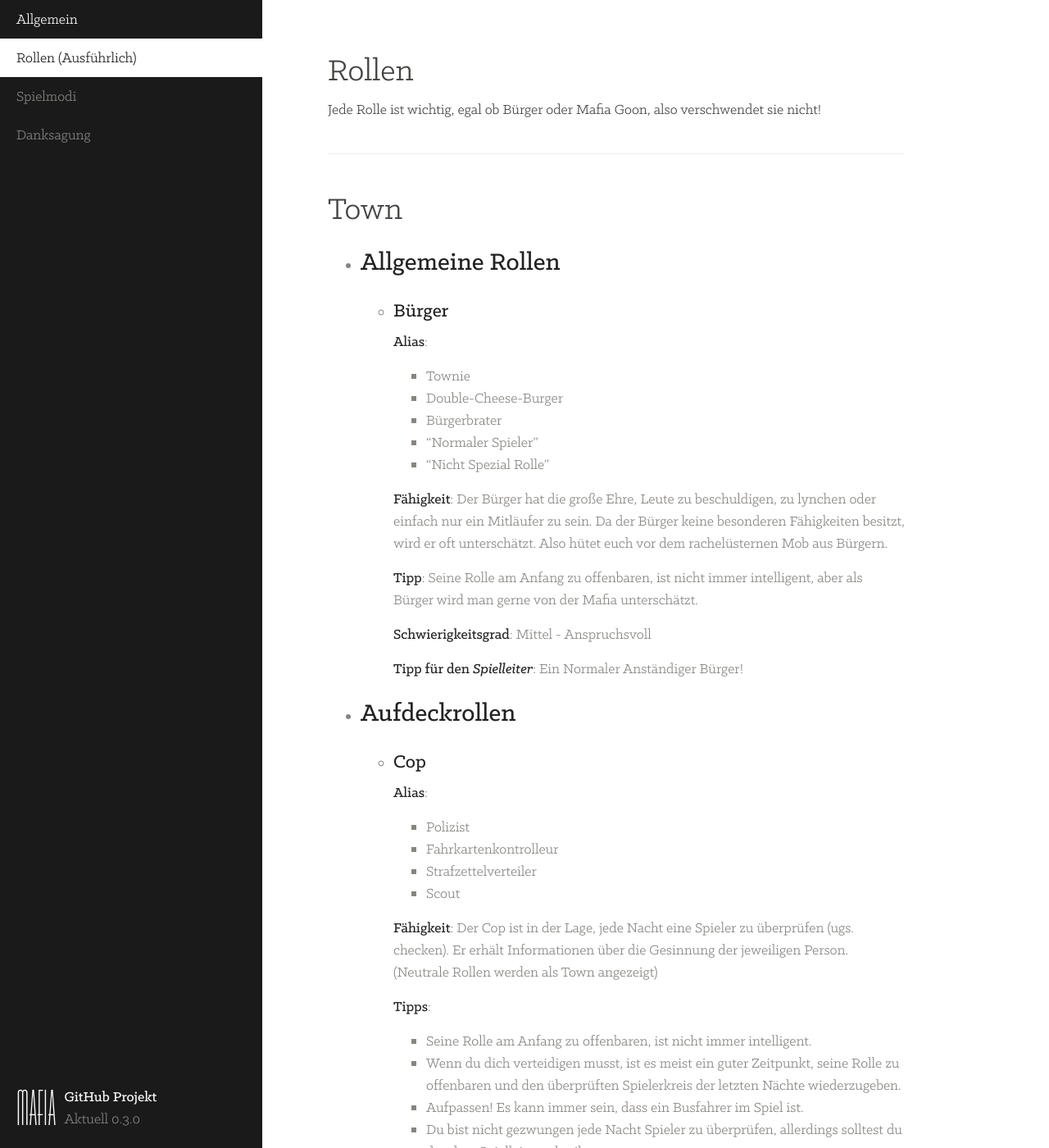
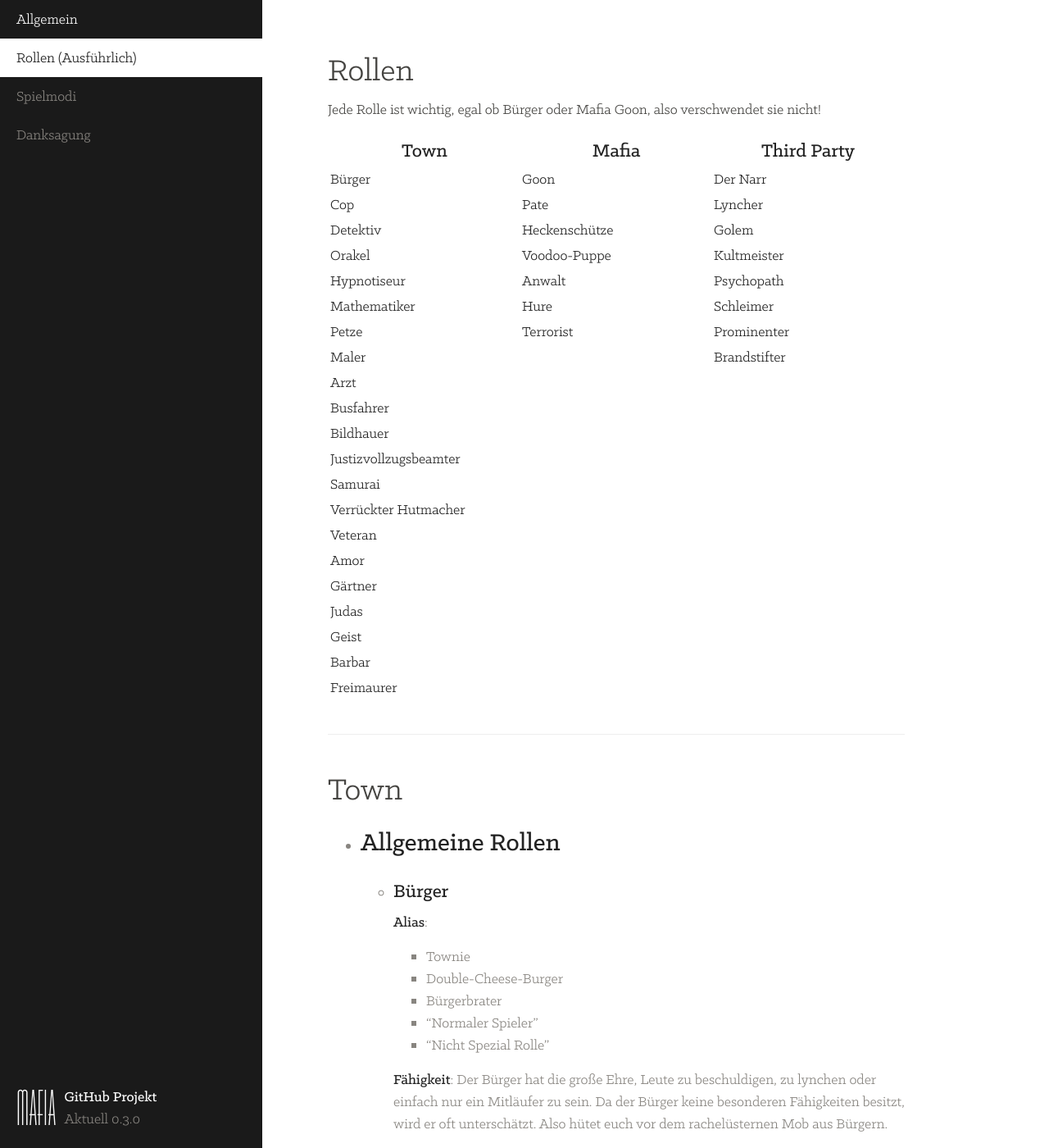
Before and after one commit to gamekeller/mafia, a Jekyll site: the page built from extended.md, in a window 1280 px wide and 1400 px high. Shown: the whole window at 82% size. Built offline with Jekyll 4.4.1, drawn with Linux system fonts in a browser that asks for light colours; emoji names are drawn with the system emoji font.

Commit message:
Table of contents; emojis; no auto-ids in kramdown

```diff
--- a/_config.yml
+++ b/_config.yml
@@ -3,4 +3,10 @@
 permalink:    pretty
 exclude:      ["node_modules", "CNAME", "Gruntfile.js", "LICENSE", "package.json", "README.md"]
 
+kramdown:
+  auto_ids: false
+
+gems:
+  - jemoji
+
 version:       0.3.0
--- a/css/main.css
+++ b/css/main.css
@@ -208,6 +208,27 @@ img {
   border-radius: 5px;
 }
 
+img.emoji {
+  display: inline-block;
+  vertical-align: baseline;
+  border-radius: 0;
+  margin: 0;
+}
+
+.table-bordered {
+  width: 100%;
+  table-layout: fixed;
+}
+
+.table-bordered a {
+  font-weight: 400;
+}
+
+.table-bordered th a {
+  font-size: 24px;
+  font-weight: 600;
+}
+
 
 /* Links
 -------------------------------------------------- */
--- a/extended.md
+++ b/extended.md
@@ -8,13 +8,40 @@ base_url: "../"
 
 Jede Rolle ist wichtig, egal ob Bürger oder Mafia Goon, also verschwendet sie nicht!
 
+[Town](#town) | [Mafia](#mafia) | [Third Party](#third-party)
+------------- | --------------- | ---------------------------
+[Bürger](#buerger) | [Goon](#goon) | [Der Narr](#narr)
+[Cop](#cop) | [Pate](#pate) | [Lyncher](#lyncher)
+[Detektiv](#detektiv) | [Heckenschütze](#heckenschuetze) | [Golem](#golem)
+[Orakel](#orakel) | [Voodoo-Puppe](#voodoo-puppe) | [Kultmeister](#kultmeister)
+[Hypnotiseur](#hypnotiseur) | [Anwalt](#anwalt) | [Psychopath](#psychopath)
+[Mathematiker](#mathematiker) | [Hure](#hure) | [Schleimer](#schleimer)
+[Petze](#petze) | [Terrorist](#terrorist) | [Prominenter](#prominenter)
+[Maler](#maler) | | [Brandstifter](#brandstifter)
+[Arzt](#arzt) | |
+[Busfahrer](#busfahrer) | |
+[Bildhauer](#bildhauer) | |
+[Justizvollzugsbeamter](#justizvollzugsbeamter) | |
+[Samurai](#samurai) | |
+[Verrückter Hutmacher](#verrueckter-hutmacher) | |
+[Veteran](#veteran) | |
+[Amor](#amor) | |
+[Gärtner](#gaertner) | |
+[Judas](#judas) | |
+[Geist](#geist) | |
+[Barbar](#barbar) | |
+[Freimaurer](#freimaurer) | |
+{: #toc .table-bordered}
+
 ***
 
 # Town
+{: #town}
 
 - ## **Allgemeine Rollen**
 
   - ### **Bürger**
+      {: #buerger}
 
       **Alias**:
 
@@ -36,6 +63,7 @@ Jede Rolle ist wichtig, egal ob Bürger oder Mafia Goon, also verschwendet sie n
 - ## **Aufdeckrollen**
 
   - ### **Cop**
+      {: #cop}
 
       **Alias**:
 
@@ -67,6 +95,7 @@ Jede Rolle ist wichtig, egal ob Bürger oder Mafia Goon, also verschwendet sie n
       * “Psycho-Cop (Kira)”, jeder, den er überprüft, (ugs. checkt) stirbt.
 
   - ### **Detektiv**
+      {: #detektiv}
 
       **Fähigkeit**: Auch der Detektiv kann jede Nacht einen Spieler überprüfen. Der Unterschied zum Cop ist, dass sowohl die Gesinnung, als auch die Rolle mitgeteilt wird. Hierbei ist besonders das gegenseitige Wirken von Gärtner und Pate zu beachten.
 
@@ -87,6 +116,7 @@ Jede Rolle ist wichtig, egal ob Bürger oder Mafia Goon, also verschwendet sie n
       * Dem Detektiv wird die Gesinnung und die Rolle angezeigt, also es wird “Mafia” oder “Town/Doctor” angezeigt.   Drittparteitrollen werden als das angezeigt, was sie sind.
 
   - ### **Orakel**
+      {: #orakel}
 
       **Fähigkeit**: Die Rolle einer vom Orakel ausgewählten Spieler wird beim Tod des Orakels offenbart.
 
@@ -98,6 +128,7 @@ Jede Rolle ist wichtig, egal ob Bürger oder Mafia Goon, also verschwendet sie n
 
 
   - ### **Hypnotiseur**
+      {: #hypnotiseur}
 
       **Fähigkeit**: Durch seine hypnotische Fähigkeit kann der Hypnotiseur in zwei verschiedenen Nächten die Rollen von anderen Spielern aufdecken, sofern er die Nacht überlebt. Der hypnotisierte Spieler muss seine Rolle in den ersten 10 Sekunden zu Beginn der Tagphase laut und deutlich preisgeben. Kommt der hynotisierte Spieler dieser Vorgabe nicht nach, wird er vom Spielleiter aus dem Spiel genommen, und zählt fortan zu den Toten von Kellytown (ugs. Modkill)
 
@@ -114,6 +145,7 @@ Jede Rolle ist wichtig, egal ob Bürger oder Mafia Goon, also verschwendet sie n
       * Die Rolle preiszugeben ist immer eine heikle Sache, der Spielleiter muss ganz genau darauf achten.
 
   - ### **Mathematiker**
+      {: #mathematiker}
 
       **Fähigkeit**: Der Mathematiker sucht sich eine beliebige Anzahl an Mitspielern aus, die nicht der Gesamtanzahl an Mitspielern entsprechen darf. Der Spielleiter teilt daraufhin den Spielern die Anzahl von Mafiosi oder wahlweise Kultanhängern mit, die sich unter den Mitspielern befinden. Nach Nutzung seiner Fähigkeit stirbt der Mathematiker.
 
@@ -133,6 +165,7 @@ Jede Rolle ist wichtig, egal ob Bürger oder Mafia Goon, also verschwendet sie n
       * Du sagst den Spielern wie viele Mafiosi oder Kultanhänger sich unter den Ausgewählten befinden. Zum Beispiel: “Unter den 5 Ausgewählten Spielern befinden sich 3 Mafiosi”
 
   - ### **Petze**
+      {: #petze}
 
       **Alias**:
 
@@ -154,6 +187,7 @@ Jede Rolle ist wichtig, egal ob Bürger oder Mafia Goon, also verschwendet sie n
       *Diese Rolle wurde eingesendet von [@KleinGala](https://twitter.com/kleinGala) (und Börny).*
 
   - ### **Maler**
+      {: #maler}
 
       **Alias**:
 
@@ -177,6 +211,7 @@ Jede Rolle ist wichtig, egal ob Bürger oder Mafia Goon, also verschwendet sie n
 - ## **Rettungsrollen**
 
   - ### **Arzt**
+      {: #arzt}
 
       **Alias**:
 
@@ -204,6 +239,7 @@ Jede Rolle ist wichtig, egal ob Bürger oder Mafia Goon, also verschwendet sie n
       * “Mafia-Engel”, der Doktor ist ganz klar auf der Seite der Mafia und auch im Chat zum lesen. Er rettet die Mafiosi vor dem Veteran und ähnlichen Rollen.
 
   - ### **Busfahrer**
+      {: #busfahrer}
 
       **Alias**:
 
@@ -226,6 +262,7 @@ Jede Rolle ist wichtig, egal ob Bürger oder Mafia Goon, also verschwendet sie n
       **Variante**: Busfahrer kann sich selbst nicht Tauschen.
 
   - ### **Bildhauer**
+      {: #bildhauer}
 
       **Alias**: “Die Rolle, die wie ein One-Up Pilz in Mario funktioniert”
 
@@ -246,6 +283,7 @@ Jede Rolle ist wichtig, egal ob Bürger oder Mafia Goon, also verschwendet sie n
       *Diese Rolle wurde eingesendet von [@KleinGala](https://twitter.com/kleinGala) (und Börny).*
 
   - ### **Justizvollzugsbeamter**
+      {: #justizvollzugsbeamter}
 
       **Alias**:
 
@@ -271,6 +309,7 @@ Jede Rolle ist wichtig, egal ob Bürger oder Mafia Goon, also verschwendet sie n
 - ## **Mörderrollen**
 
   - ### **Samurai**
+      {: #samurai}
 
       **Fähigkeit**: Tötet jede Nacht einen beliebigen Spieler. Sollte das Ziel kein Mafiosi sein, begeht der Samurai ehrenhaften Selbstmord [Seppuku]. (In der ersten Nacht handlungsunfähig)
 
@@ -290,6 +329,7 @@ Jede Rolle ist wichtig, egal ob Bürger oder Mafia Goon, also verschwendet sie n
 
 
   - ### **Verrückter Hutmacher**
+      {: #verrueckter-hutmacher}
 
       **Alias**:
 
@@ -315,6 +355,7 @@ Jede Rolle ist wichtig, egal ob Bürger oder Mafia Goon, also verschwendet sie n
       **Variante**: Der Hutmacher kann die Bombe vor seinem Tod entschärfen.
 
   - ### **Veteran**
+      {: #veteran}
 
       **Alias**: Vigilante
 
@@ -337,6 +378,7 @@ Jede Rolle ist wichtig, egal ob Bürger oder Mafia Goon, also verschwendet sie n
 - ## **Besondere Rollen auf Seiten der Town**
 
   - ### **Amor**
+      {: #amor}
 
       **Fähigkeit**: In der ersten Nacht verkuppelt Amor zwei Spieler. Sobald einer dieser Spieler stirbt, geschieht es dem anderen ebenso. Nach genutzter Fähigkeit ist er ein normaler Bürger.
 
@@ -350,6 +392,7 @@ Jede Rolle ist wichtig, egal ob Bürger oder Mafia Goon, also verschwendet sie n
       **Tipp für den *Spielleiter***: Im ganzen Spiel darauf achten, dass die zwei verkuppelt sind.
 
   - ### **Gärtner**
+      {: #gaertner}
 
       **Alias**: Miller
 
@@ -362,6 +405,7 @@ Jede Rolle ist wichtig, egal ob Bürger oder Mafia Goon, also verschwendet sie n
       **Tipp für den *Spielleiter***: Detektiv schreiben, dass er Mafia ist und nicht Town.
 
   - ### **Judas**
+      {: #judas}
 
       **Fähigkeit**: Judas gewinnt, wenn die Bürger gewinnen. Falls er stirbt, bekommt er ein zweites Leben und gewinnt nur noch wenn die Mafiosi gewinnen.
 
@@ -378,6 +422,7 @@ Jede Rolle ist wichtig, egal ob Bürger oder Mafia Goon, also verschwendet sie n
       * Judas zählt nicht in der Rechnung: Spieler = Mafia win.
 
   - ### **Geist**
+      {: #geist}
 
       **Alias**: Ghost
 
@@ -396,6 +441,7 @@ Jede Rolle ist wichtig, egal ob Bürger oder Mafia Goon, also verschwendet sie n
 - ## **Mutierte Bürgerrollen**
 
   - ### **Barbar**
+      {: #barbar}
 
       **Fähigkeit**: Er zählt als normaler Bürger. Allerdings setzt sein Tod durch einen Angriff der Mafia erst in der Nacht darauf ein.
 
@@ -404,6 +450,7 @@ Jede Rolle ist wichtig, egal ob Bürger oder Mafia Goon, also verschwendet sie n
       **Schwierigkeitsgrad**: Einfach - Mittel
 
   - ### **Freimaurer**
+      {: #freimaurer}
 
       **Alias**: Die Verbundenen
 
@@ -417,10 +464,12 @@ Jede Rolle ist wichtig, egal ob Bürger oder Mafia Goon, also verschwendet sie n
 
 
 # Mafia
+{: #mafia}
 
 - ## **Vollmitglieder**
 
   - ### **Mafia Goon**
+      {: #goon}
 
       **Alias**:
 
@@ -436,6 +485,7 @@ Jede Rolle ist wichtig, egal ob Bürger oder Mafia Goon, also verschwendet sie n
       **Tipp für den *Spielleiter***: Mafia-Mitglieder dürfen nur nachts schreiben.
 
   - ### **Pate**
+      {: #pate}
 
       **Fähigkeit**: Der Detektiv erkennt den Paten als Bürger. Der Mafia Goon dient nur als Berater, wenn der Pate im Spiel ist.
 
@@ -453,6 +503,7 @@ Jede Rolle ist wichtig, egal ob Bürger oder Mafia Goon, also verschwendet sie n
   *Identität ist bekannt; Teilnahme am Mafia Chat erfolgt nur durch lesen, nicht durch schreiben.*
 
   - ### **Heckenschütze**
+      {: #heckenschuetze}
 
       **Alias**: Mafia Veteran
 
@@ -470,6 +521,7 @@ Jede Rolle ist wichtig, egal ob Bürger oder Mafia Goon, also verschwendet sie n
 
 
   - ### **Voodoo-Puppe**
+      {: #voodoo-puppe}
 
       **Alias**: Voodoo Schamane
 
@@ -487,6 +539,7 @@ Jede Rolle ist wichtig, egal ob Bürger oder Mafia Goon, also verschwendet sie n
       * Schauen, dass der Spieler nichts im Mafia Chat schreibt!
 
   - ### **Anwalt**
+      {: #anwalt}
 
       **Alias**: Schneider/in
 
@@ -504,6 +557,7 @@ Jede Rolle ist wichtig, egal ob Bürger oder Mafia Goon, also verschwendet sie n
 
 
   - ### **Hure (Role Block)**
+      {: #hure}
 
       **Alias**:
 
@@ -522,6 +576,7 @@ Jede Rolle ist wichtig, egal ob Bürger oder Mafia Goon, also verschwendet sie n
       * Wenn ein Spieler geblockt wird, einfach “Du wurdest von der Hure geblockt!” schreiben.
 
   - ### **Terrorist**
+      {: #terrorist}
 
       **Fähigkeit**: In der Tag-Phase kann er ein Selbstmordattentat begehen. Dies ist auch während der Verteidigung bei einer Nominierung möglich.
 
@@ -532,8 +587,10 @@ Jede Rolle ist wichtig, egal ob Bürger oder Mafia Goon, also verschwendet sie n
       **Tipp für den *Spielleiter***: Achte auf den Terroristen, wenn er etwas sagt.
 
 # Thrid Party Roles *(Drittpartei-Rollen)*
+{: #third-party}
 
   - ### **Der Narr**
+      {: #narr}
 
       **Alias**:
 
@@ -555,6 +612,7 @@ Jede Rolle ist wichtig, egal ob Bürger oder Mafia Goon, also verschwendet sie n
       **Variante**: “Schärfer”, er muss erst in der Nacht von den Mafiosi “getötet” werden und danach von den Bürgern am Tag darauf gelyncht werden.
 
   - ### **Lyncher**
+      {: #lyncher}
 
       **Ziel**: Du musst einen vom Spielleiter bestimmten Spieler dazu kriegen, gelyncht zu werden.. Sollte diese Person dann gelyncht werden, hast du gewonnen. Sollte sie anders sterben, hast du verloren.
 
@@ -565,6 +623,7 @@ Jede Rolle ist wichtig, egal ob Bürger oder Mafia Goon, also verschwendet sie n
       **Variante**: “Mit Lynchee”, diese Variante wird mit einer weiteren Rolle gespielt. Dem Lynchee, dessen Ziel es ist, nicht durch lynchen getötet zu werden (ugs. gelynch-killt)
 
   - ### **Golem**
+      {: #golem}
 
       **Alias**: Jüdischer Golem
 
@@ -579,6 +638,7 @@ Jede Rolle ist wichtig, egal ob Bürger oder Mafia Goon, also verschwendet sie n
       **Variante**: “Steiniger Golem”, Der Golem hat ein Steinumhang, was ihm ein extra Leben gibt. (Siehe Bildhauer)
 
   - ### **Kultmeister**
+      {: #kultmeister}
 
       **Fähigkeit**: In der ersten Nacht wählt der Kultmeister sein erstes Mitglied. Der gewählte Spieler erhält die Information, wer der Kultmeister ist. Jede weitere Nacht erweitert er seine Reihen um einen Spieler seiner Wahl. Dieser verliert seine alte Rolle. Gewonnen hat der Kultmeister erst, sobald alle Spieler dem Kult angehören oder tot sind. Beim Tod des Kultmeisters sterben seine Anhänger ebenfalls.
 
@@ -595,6 +655,7 @@ Jede Rolle ist wichtig, egal ob Bürger oder Mafia Goon, also verschwendet sie n
       **Variante**: “Gedanken Leser”, der Kultmeister bekommt mit seinem ersten Mitglied einen Chat, in dem sie Nachts schreiben dürfen. (ähnlich wie Mafia)
 
   - ### **Psychopath**
+      {: #psychopath}
 
       **Alias**:
 
@@ -610,6 +671,7 @@ Jede Rolle ist wichtig, egal ob Bürger oder Mafia Goon, also verschwendet sie n
       **Note: Psych**
 
   - ### **Schleimer**
+      {: #schleimer}
 
       **Fähigkeit**: Der Schleimer ist zu Beginn des Spiels neutral. Er nimmt die Rolle des ersten toten Spielers ein.
 
@@ -618,7 +680,8 @@ Jede Rolle ist wichtig, egal ob Bürger oder Mafia Goon, also verschwendet sie n
       **Tipp für den *Spielleiter***: Der Schleimer wird nicht zum Kultmitglied, sondern zu der Rolle die dieser vor der Umwandlung hatte, aber nur wenn die Person in der gleichen Nacht zum Kultmitglied wurde.
 
 
-  - ### **Prominenter**
+  - ### :sparkles: **Prominenter** :sparkles:
+      {: #prominenter}
 
       **Beschreibung**: Jeder kennt deine Identität. Du bekommst ein Spielziel vom Spielleiter.
 
@@ -635,6 +698,7 @@ Jede Rolle ist wichtig, egal ob Bürger oder Mafia Goon, also verschwendet sie n
       * Die Grenzen sind unendlich! Es ist nicht schwer, ein eigenes Ziel zu suchen. Auch ein guter Weg für den Spielleiter, um Ideen für die Rolle zu testen!
 
   - ### **Brandstifter**
+      {: #brandstifter}
 
       **Fähigkeit**: Er ist nachts in der Lage Häuser (Spieler) zu “präparieren”. Die Spieler werden darüber benachrichtigt. Er kann sich, sofern er noch lebt, dafür entscheiden, in der Nacht ein Feuer zu legen, um alle “Präparierten” auszulöschen. Wird von Detektiv/Cop als Mafioso angezeigt.
 
```
